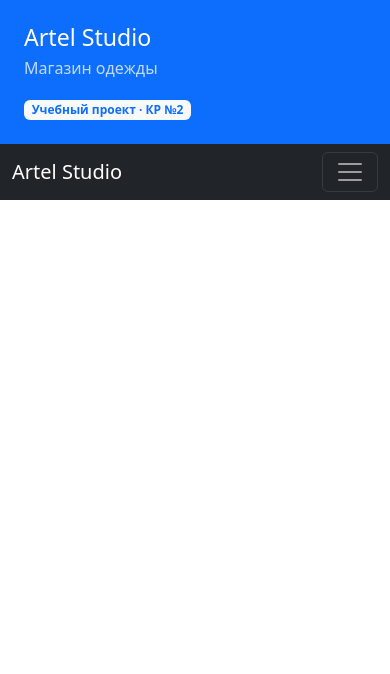
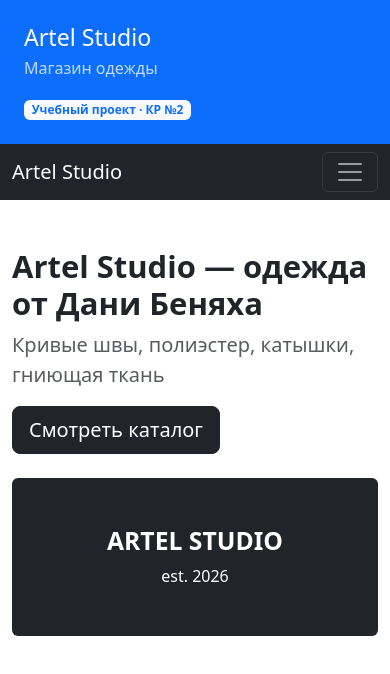
Before and after one commit to tzutira/kr2-bootstrap-shop, a plain HTML site: page index.html in a window 390 px wide. Drawn offline with nearby package versions, Linux system fonts and the light colour scheme.

Commit message:
feat: add responsive hero section

```diff
--- a/index.html
+++ b/index.html
@@ -82,6 +82,39 @@
     </div>
   </nav>
 
+  <main>
+    <section class="container my-5">
+      <div class="row align-items-center g-4">
+
+        <!-- лево: заголовок, описание и кнопка -->
+        <div class="col-12 col-lg-6">
+          <h2 class="display-5 fw-bold">
+            Artel Studio — одежда от Дани Беняха
+          </h2>
+
+          <p class="lead text-muted">
+            Кривые швы, полиэстер, катышки, гниющая ткань
+          </p>
+
+          <a class="btn btn-dark btn-lg" href="catalog.html">
+            Смотреть каталог
+          </a>
+        </div>
+
+        <!-- право: промо-блок  -->
+        <div class="col-12 col-lg-6">
+          <div class="placeholder-box p-5 bg-dark text-white rounded text-center">
+            <h3 class="h2 fw-bold">ARTEL STUDIO</h3>
+            <p class="mb-0">
+              est. 2026
+            </p>
+          </div>
+        </div>
+
+      </div>
+    </section>
+  </main>
+
   <script src="https://cdn.jsdelivr.net/npm/bootstrap@5.3.3/dist/js/bootstrap.bundle.min.js"></script>
 </body>
 </html>
```
